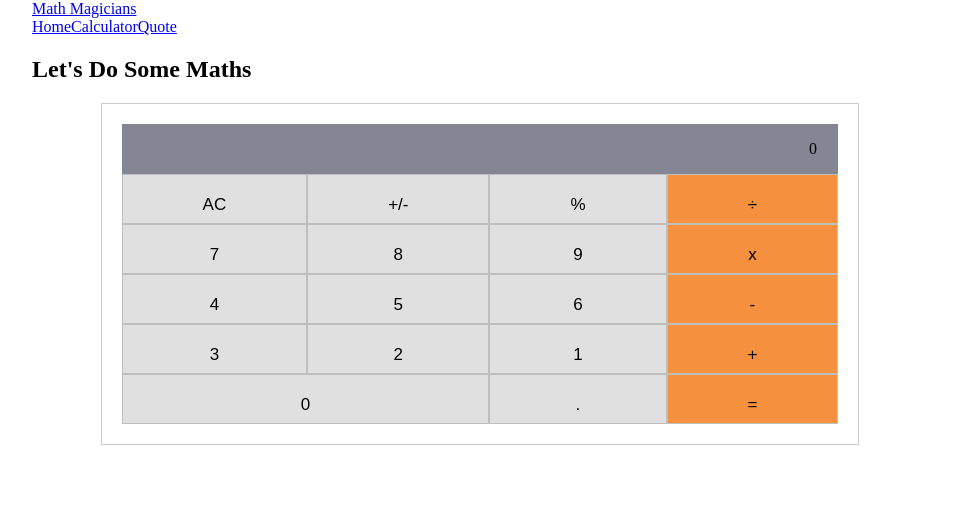
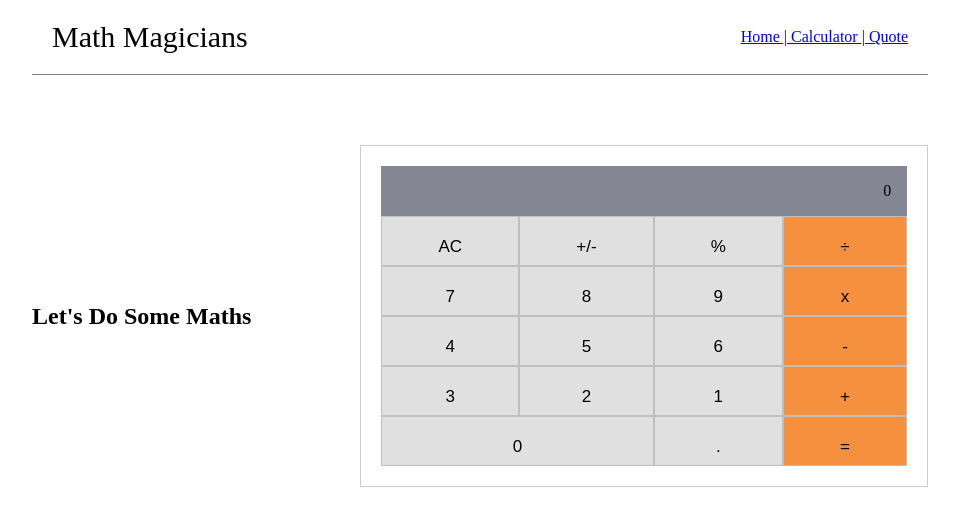
Before and after one commit to anasbassi/Math-magician, a React (Create React App) app: page /calculator in a window 1280 px wide. Shown: the top 526 px of the page, without its empty margins (160-1119 px from the left). Built offline with nearby package versions, Linux system fonts and the light colour scheme.

Commit message:
Add styling to the modules

```diff
--- a/src/components/NavBar.js
+++ b/src/components/NavBar.js
@@ -1,5 +1,6 @@
 import React from 'react';
 import { Link } from 'react-router-dom';
+import './navBar.css';
 
 const NavBar = () => (
   <nav className="header">
@@ -7,9 +8,9 @@ const NavBar = () => (
       <Link to>Math Magicians</Link>
     </div>
     <div className="navSection">
-      <Link className="navItem" to="/">Home</Link>
-      <Link className="navItem" to="/calculator">Calculator</Link>
-      <Link className="navItem" to="/quote">Quote</Link>
+      <Link className="navItem" to="/">Home |</Link>
+      <Link className="navItem" to="/calculator"> Calculator |</Link>
+      <Link className="navItem" to="/quote"> Quote</Link>
     </div>
   </nav>
 );
--- a/src/components/Quote.js
+++ b/src/components/Quote.js
@@ -1,7 +1,7 @@
 import React from 'react';
 
 const Quote = () => (
-  <section className="container">
+  <section className="quoteContainer">
     <p>
       Mathematics is not about numbers, equation, computations or algorithms:
       it is about understanding.- Willium Paul Thurston.
--- a/src/components/calculator.js
+++ b/src/components/calculator.js
@@ -21,7 +21,7 @@ const Calculator = () => {
 
   const { total, next, operation } = state;
   return (
-    <section>
+    <section className="cal">
       <h2>Let&apos;s Do Some Maths</h2>
       <div className="calculator">
         <div className="calculator-display" onChange={resultDisplay}>
--- /dev/null
+++ b/src/components/navBar.css
@@ -0,0 +1,21 @@
+.header {
+  display: flex;
+  justify-content: space-between;
+  align-items: center;
+  margin: 0;
+  padding: 20px;
+  border-bottom: 1px solid gray;
+}
+
+.logo {
+  font-size: 30px;
+}
+
+.logo a {
+  text-decoration: none;
+  color: black;
+}
+
+.navSection {
+  gap: 3px;
+}
--- a/src/style.css
+++ b/src/style.css
@@ -7,6 +7,32 @@ body {
   width: 100%;
   margin: auto;
   padding: 20px;
+}
+
+.homeSection {
+  margin: 70px 3%;
+  font-size: 18px;
+}
+
+.homeSection h2 {
+  font-size: 40px;
+}
+
+.quoteContainer {
+  font-size: 22px;
+  margin-top: 70px;
+  text-align: center;
+}
+
+.cal {
+  display: flex;
+  justify-content: center;
+  align-items: center;
+  margin: 70px 0;
+}
+
+.cal h2 {
+  width: 50%;
 }
 
 .calculator {
```
